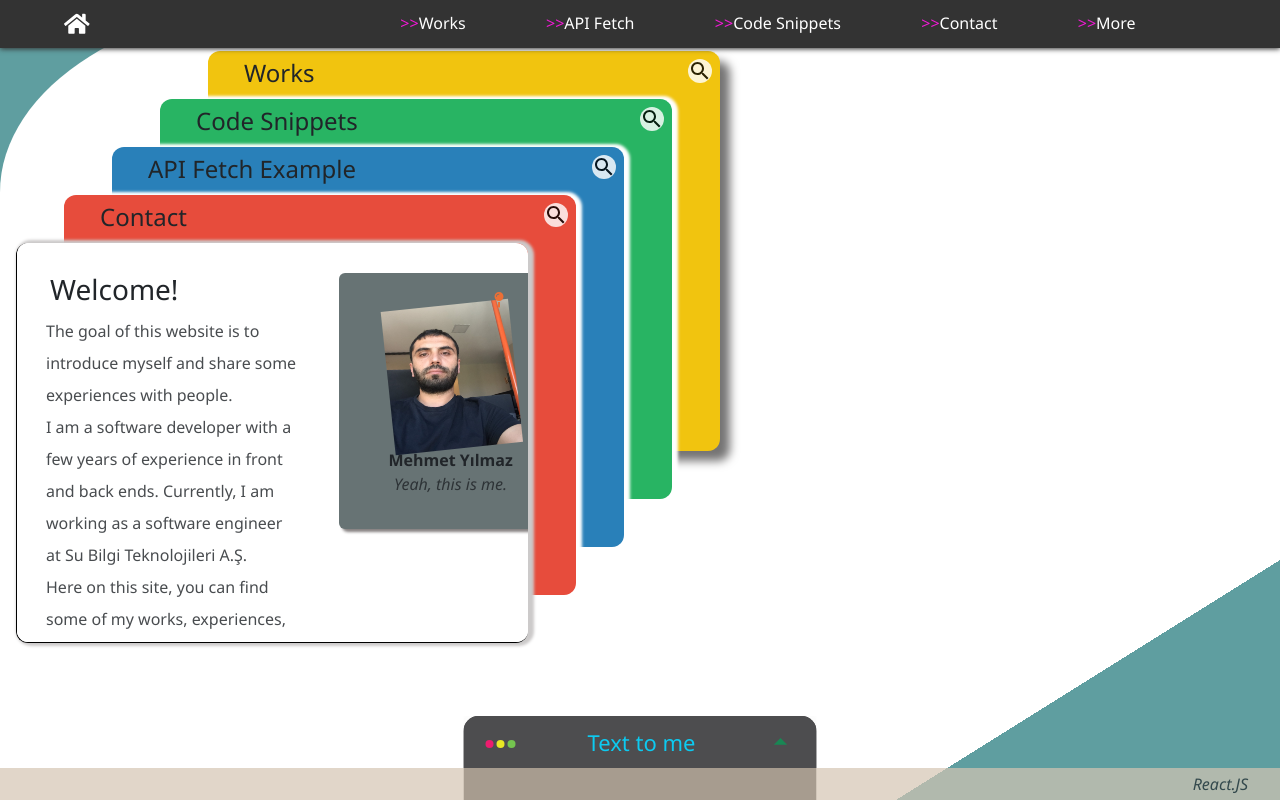
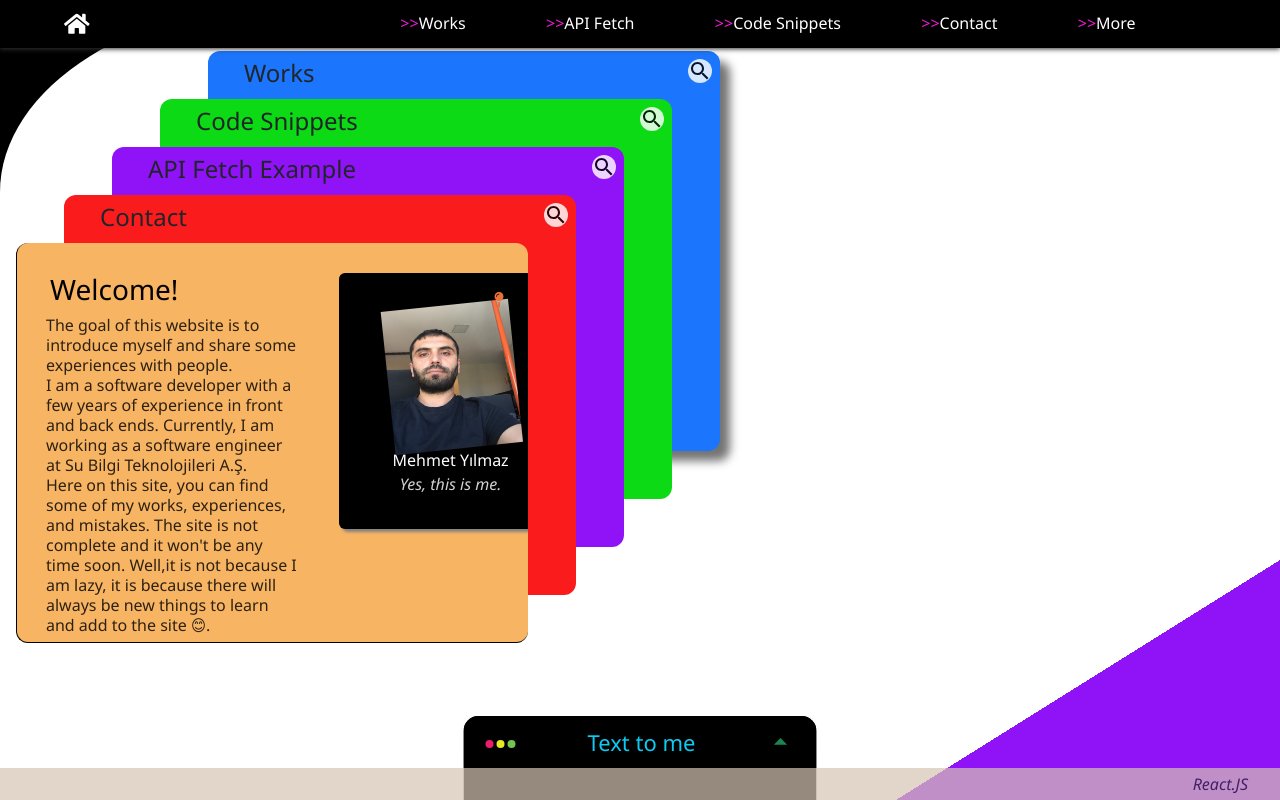
Before and after one commit to yilmazme/prevportfolio, a React (Create React App) app: page /home in a window 1280 px wide. Built offline with nearby package versions, Linux system fonts and the light colour scheme.

Commit message:
some theme chanes added

```diff
--- a/src/App.css
+++ b/src/App.css
@@ -9,7 +9,7 @@ body {
 .home-page {
   margin: 0px;
   padding: 0px;
-  background-color:cadetblue;
+  background-color:black;
   width: 100%;
   height: auto;
 
--- a/src/components/Main.css
+++ b/src/components/Main.css
@@ -4,7 +4,7 @@
     width: 100vw;
     height:100vh;
     z-index: 1;
-    background-image: linear-gradient(to bottom right, #fff 85%, cadetblue 15% );
+    background-image: linear-gradient(to bottom right, #fff 85%, rgb(144, 19, 247) 15% );
     border-top-left-radius: 24%;
   }
   @keyframes seen{
@@ -13,9 +13,11 @@
   }
   .div1{
     opacity: 0;
+    background-color: rgb(247, 180, 99);
    border-left: 1px solid black;
    border-bottom: 1px solid black;
     position: absolute;
+    color: black;
     top: 15.2rem;
     left: 1rem;
     width: 40vw;
@@ -24,8 +26,7 @@
     display: grid;
     grid-template-columns: 60% 40%;
     column-gap: 1rem;
-    animation: seen 1s ease-in 1s forwards;
-    box-shadow: rgb(204, 202, 202) 3px 0 3px 3px;
+    animation: seen 500ms ease-in 500ms forwards;
     z-index: 6;
     overflow-y: auto;
     overflow-x: hidden;
@@ -36,10 +37,9 @@
   left: 4rem;
   width: 40vw;
   height: 50vh;
-  box-shadow: white 3px 0 3px 3px;
   opacity: 0;
-  animation: seen 1s ease-in 1.3s forwards;
-  background-color: #E74C3C ;
+  animation: seen 500ms ease-in 700ms forwards;
+  background-color: rgb(250, 28, 28) ;
   z-index: 5;
 }
 .div3{
@@ -48,10 +48,9 @@
   left: 7rem;
   width: 40vw;
   height: 50vh;
-  box-shadow: white 3px 0 3px 3px;
   opacity: 0;
-  animation: seen 1s ease-in 1.6s forwards;
-  background-color: #2980B9  ;
+  animation: seen 500ms ease-in 900ms forwards;
+  background-color: rgb(144, 19, 247)  ;
   z-index: 4;
 }
 
@@ -61,10 +60,9 @@
   left: 10rem;
   width: 40vw;
   height: 50vh;
-  box-shadow: white 3px 0 3px 3px;
   opacity: 0;
-  animation: seen 1s ease-in 1.9s forwards;
-  background-color: #28B463 ;
+  animation: seen 500ms ease-in 1100ms forwards;
+  background-color: #0bda15 ;
   z-index: 3;
 }
 .div5{
@@ -75,8 +73,8 @@
   height: 50vh;
   box-shadow: 10px 10px 10px 0px rgb(117, 116, 116);
   opacity: 0;
-  animation: seen 1s ease-in 2.2s forwards;
-  background-color: #F1C40F ;
+  animation: seen 500ms ease-in 1300ms forwards;
+  background-color: #1b75fd ;
   z-index: 2;
 }
 .searchIcon{
@@ -94,13 +92,14 @@
 }
 
 .myCard{
-  background-color: rgb(103, 115, 116);
+  background-color: black;
   text-align: center;
   width: 14rem;
   height: 16rem;
   border-radius: 6px;
   box-shadow:rgb(134, 129, 129) 3px 3px 3px;
   cursor: pointer;
+  color: #fff;
 }
 .myCard:hover{
   border-radius: 3px;
@@ -127,7 +126,7 @@
   z-index: 1;
 }
 .carouselDiv{
-  background-color: #333;
+  background-color: black;
   position: absolute;
   top: 3.2rem;
   left: 13rem;
@@ -135,8 +134,7 @@
   width: 40vw;
   height: 50vh;
   box-shadow: 10px 10px 10px 0px rgb(117, 116, 116);
-  border-radius: 2%;
-  animation: caurosel 1s ease-in 3s forwards;
+  animation: caurosel 1s ease-in 1700ms forwards;
   opacity: 0;
 }
 
@@ -172,5 +170,6 @@
  }
 .myIntro{
   padding-top: 1rem;
+
 }
 }
--- a/src/components/Main.js
+++ b/src/components/Main.js
@@ -22,10 +22,10 @@ export default function Main() {
     return (
 
         <div className="mainMain">
-            <div className="div1 text-center rounded-xl bg-white">
+            <div className="div1 text-center rounded-xl">
                 <div className="myIntro">
                     <h1 className="h3 text-left px-7">Welcome!</h1>
-                    <p className="px-6 text-left leading-8 ">
+                    <p className="px-6 text-left leading-5">
                         The goal of this website is to introduce myself and share some experiences with people.
                         <br />
                         I am a software developer with a few years of experience in front and back ends. Currently,
@@ -39,8 +39,8 @@ export default function Main() {
                 <div className="myCard" onClick={showModal}>
                     <FaMapPin className="MainfaMapPin" />
                     <img src={mypic} alt="mypic" />
-                    <h5 className="font-bold">Mehmet Yılmaz</h5>
-                    <p><em>Yeah, this is me.</em></p>
+                    <h5>Mehmet Yılmaz</h5>
+                    <p><em>Yes, this is me.</em></p>
                 </div>
             </div>
 
--- a/src/components/Navbar.css
+++ b/src/components/Navbar.css
@@ -13,7 +13,7 @@ nav {
     display: flex;
     justify-content: space-between;
     align-items: center;
-    background-color: #333;
+    background-color: black;
     color: white;
     height: 3rem;
     width: 100vw;
@@ -24,7 +24,7 @@ nav {
   .navLinks a, .contactBtn, .drawerBtn {
     color: white;
     text-decoration: none;
-    border-bottom: solid 2px #333;
+    border-bottom: solid 2px black;
   }
   nav a:hover, .contactBtn:hover, .drawerBtn:hover {
 
@@ -73,7 +73,7 @@ nav {
       flex-direction: column;
       justify-content: flex-start;
       align-items: stretch;
-      background-color: #333;
+      background-color: black;
       color: white;
       height: 100vh;
       width: 5rem;
--- a/src/components/mail/Mail.css
+++ b/src/components/mail/Mail.css
@@ -43,7 +43,7 @@
 
   .screen {
     position: relative;
-    background: #3e3e3e;
+    background: black;
     border-radius: 15px;
   }
 
@@ -66,7 +66,7 @@
     align-items: center;
     justify-content: space-between;
     padding: 10px 20px;
-    background: #4d4d4f;
+    background: black;
     border-top-left-radius: 15px;
     border-top-right-radius: 15px;
 
--- a/src/components/mail/Mail.js
+++ b/src/components/mail/Mail.js
@@ -81,7 +81,7 @@ const myPhone = useRef();
                         <div className="screen-header-button minimize"></div>
                     </div>
                     <div className="screen-header-center text-center">
-                        <h3 className="text-center text-info">{open===true? "Nah, maybe later" : "Text to me"}</h3>
+                        <h3 className="text-center text-info">{open===true? "No, maybe later" : "Text to me"}</h3>
                     </div>
                     <div className="screen-header-right" onClick={()=>setOpen(!open)}>
                     {open===true? <ArrowDropDownIcon className="text-danger fs-2"/> : <ArrowDropUpIcon className="text-success fs-2"/>}
--- a/src/components/repositories/Repository.css
+++ b/src/components/repositories/Repository.css
@@ -4,7 +4,7 @@
     grid-template-columns: auto auto;
     justify-content: center;
     align-content: space-between;
-    background-color: rgb(103, 115, 116);
+    background-color: white;
     width: 100vw;
     height: 100%;
     animation-name: gapping;
@@ -18,23 +18,19 @@
     position: relative;
     min-width: 40vw;
     height: 40vh;
-    background-color: #333;
-    box-shadow: white 5px 5px 5px
+    background-color: black;
+    box-shadow: black 5px 5px 5px
 
 }
 .cell p{
-    background-color: rgb(182, 228, 230);
-    color: black;
+    background-color:red;
+    color: white;
     position: absolute;
-    right: -1rem;
-    top: 4rem;
+    right: 1rem;
+    top: 0.4rem;
     font-size: small;
-    font-weight: bold;
     opacity: 1;
     padding: 2px;
-    border-radius: 5px;
-    transform:rotateZ(30deg) ;
-    transform-origin: 0px, 0px;
 }
 
 @keyframes gapping {
```
